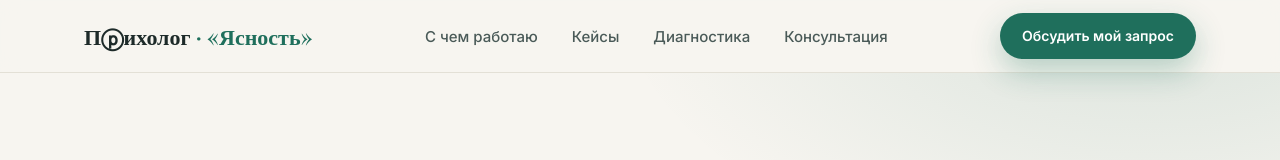
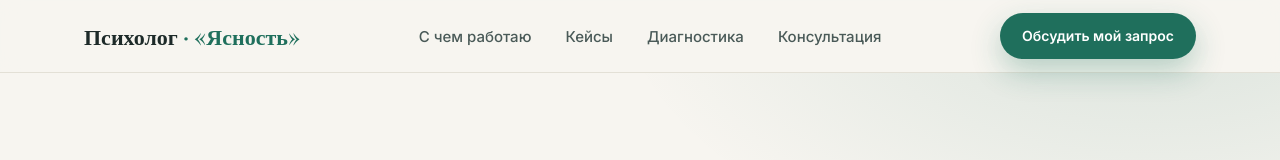
Before and after one commit to lesiveducation/ZC_Psycho, a plain HTML site: page index.html in a window 1280 px wide. Shown: the top 160 px of the page. Drawn offline with nearby package versions, Linux system fonts and the light colour scheme; a web font is replaced by a local one.

Commit message:
Fix logo wording: Психолог

```diff
--- a/index.html
+++ b/index.html
@@ -294,7 +294,7 @@
 <!-- Header -->
 <header>
   <div class="container nav">
-    <a href="#" class="logo">Пⓟихолог <span>· «Ясность»</span></a>
+    <a href="#" class="logo">Психолог <span>· «Ясность»</span></a>
     <ul class="nav-links">
       <li><a href="#pains">С чем работаю</a></li>
       <li><a href="#cases">Кейсы</a></li>
```
